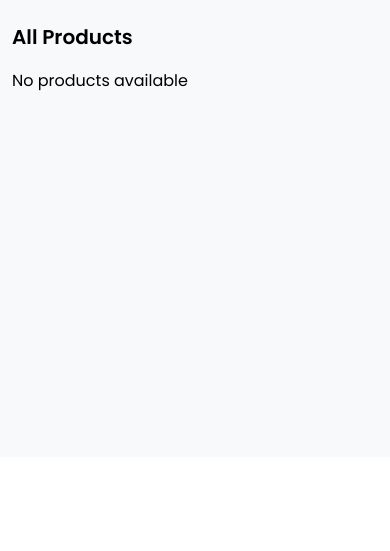
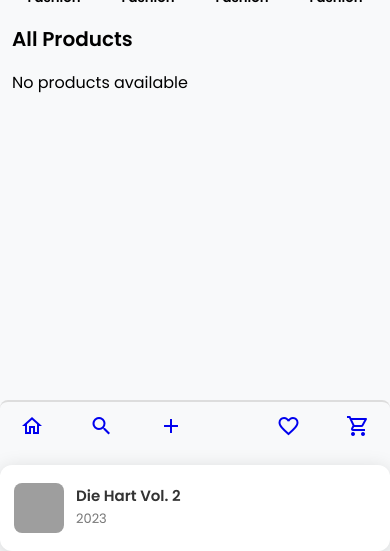
Before and after one commit to Tahiru-Swallah/winimarketGh, a Django app: template winimarket_app/products/templates/products/product_list.html in a window 390 px wide. Shown: the part 387-938 px from the top of the page. Before the commit the page ends 478 px from the top, so only its background shows below. Run offline with Django 5.2, Linux system fonts and the light colour scheme; the template is opened without the code that fills it, so the values that code supplies are empty; grey boxes are pictures that could not be loaded.

Commit message:
Updated files

```diff
--- a/winimarket_app/products/templates/products/product_list.html
+++ b/winimarket_app/products/templates/products/product_list.html
@@ -32,6 +32,16 @@
             </ul>
         </div>
     </header>
+
+    <div class="bottom-navbar">
+        <ul>
+            <li><a href="#"><span class="material-icons-outlined">home</span></a></li>
+            <li><a href="#"><span class="material-icons-outlined">search</span></a></li>
+            <li><a href="#"><span class="material-icons-outlined">add_2</span></a></li>
+            <li><a href="#"><span class="material-icons-outlined">favorite_border</span></a></li>
+            <li><a href="#"><span class="material-icons-outlined">shopping_cart</span></a></li>
+        </ul>
+    </div>
 
     <div class="search-list" id="search-list">
         <!-- search list here -->
@@ -76,6 +86,10 @@
 
             <div class="product-sect">
 
+                <div class="slide-box">
+                    <img src="{% static 'images/slide.jpg'%}" alt="slide-show-image">
+                </div>
+
                 <div class="mobile-cat">
                     <div class="cat-info">
                         <img src="{% static 'images/shirt.jpg' %}" alt="cat">
@@ -93,10 +107,6 @@
                         <img src="{% static 'images/shirt.jpg' %}" alt="cat">
                         <h5>Fashion</h5>
                     </div>
-                </div>
-
-                <div class="slide-box">
-                    <img src="{% static 'images/slide.jpg'%}" alt="slide-show-image">
                 </div>
 
                 <div class="products-container">
--- a/winimarket_app/registration/static/css/main/index.css
+++ b/winimarket_app/registration/static/css/main/index.css
@@ -135,7 +135,7 @@ header .navbar ul li a span.active{
   color: #fff;
 }
 
-.search-list{
+/* .search-list{
     position: fixed;
     width: 100%;
     height: 100vh;
@@ -192,7 +192,101 @@ header .navbar ul li a span.active{
   background-color: #ddd;
   outline: none;
   border-radius: 10px;
+} */
+
+/* --- Search List (Pinterest Inspired) --- */
+.search-list {
+  position: absolute;
+  top: 100%;
+  left: 0;
+  width: 100%;
+  max-height: 500px;
+  overflow-y: auto;
+  background: #fff;
+  border-radius: 12px;
+  box-shadow: 0 4px 20px rgba(0, 0, 0, 0.15);
+  margin-top: 8px;
+  z-index: 1000;
+  padding: 8px 0;
 }
+
+/* Scrollbar (minimal style like Pinterest) */
+.search-list::-webkit-scrollbar {
+  width: 6px;
+}
+.search-list::-webkit-scrollbar-thumb {
+  background: rgba(0, 0, 0, 0.2);
+  border-radius: 6px;
+}
+.search-list::-webkit-scrollbar-track {
+  background: transparent;
+}
+
+.search-list-item {
+  display: flex;
+  align-items: center;
+  padding: 10px 14px;
+  cursor: pointer;
+  transition: background 0.2s ease;
+}
+
+.search-list-item:hover {
+  background: rgba(0, 0, 0, 0.05);
+}
+
+.search-item-thumbnail {
+  width: 50px;
+  height: 50px;
+  flex-shrink: 0;
+  border-radius: 8px;
+  overflow: hidden;
+  margin-right: 12px;
+}
+
+.search-item-thumbnail img {
+  width: 100%;
+  height: 100%;
+  object-fit: cover;
+}
+
+.search-item-info {
+  flex: 1;
+  display: flex;
+  flex-direction: column;
+  justify-content: center;
+}
+
+.search-item-info h3 {
+  font-size: 15px;
+  font-weight: 600;
+  color: #333;
+  margin: 0 0 4px 0;
+  line-height: 1.2;
+}
+
+.search-item-info p {
+  font-size: 13px;
+  color: #777;
+  margin: 0;
+}
+
+/* --- Dark mode --- */
+/* @media (prefers-color-scheme: dark) {
+  .search-list {
+    background: #1e1e1e;
+    box-shadow: 0 4px 20px rgba(0, 0, 0, 0.6);
+  }
+  .search-list-item:hover {
+    background: rgba(255, 255, 255, 0.08);
+  }
+  .search-item-info h3 {
+    color: #eee;
+  }
+  .search-item-info p {
+    color: #aaa;
+  }
+} */
+
 
 main {
   padding: 85px 10% 20px 15%;
@@ -266,41 +360,6 @@ main .product-section{
   width: 60%;
   padding-bottom: 6px;
 }
-
-/* .product-sect .search-bar{
-  margin-bottom: 16px;
-  width: 100%;
-  position: relative;
-}
-
-.product-sect .search-bar input{
-  padding: var(--padding);
-  border: 1px solid #ddd;
-  border-radius: var(--border-radius);
-  margin-top: 5px;
-  font-size: 14px;
-  outline: none;
-  transition: border 0.3s ease;
-  width: 100%;
-}
-
-.product-sect .search-bar input:focus{
-  border-color: var(--primary-hover);
-}
-
-.product-sect .search-bar button{
-  background-color: transparent;
-  outline: none;
-  border: none;
-  position: absolute;
-  top: 20px;
-  right: 10px;
-}
-
-.product-sect .search-bar button span{
-  color: var(--text-color);
-  font-size: 18px;
-} */
 
 .product-sect .slide-box img{
   width: 100%;
@@ -685,13 +744,21 @@ main .product-section{
   display: none;
 }
 
+.bottom-navbar{
+  display: none;
+}
+
 @media screen and (max-width: 780px){
   header{
     padding: 12px 20px;
   }
 
   main{
-    padding: 85px 20px 10px 20px;
+    padding: 85px 20px;
+  }
+
+  html::-webkit-scrollbar{
+    width: 0;
   }
 
   header .navbar{
@@ -738,6 +805,7 @@ main .product-section{
     justify-content: space-around;
     gap: 10px;
     margin-bottom: 14px;
+    margin-top: 16px;
   }
 
   .mobile-cat .cat-info{
@@ -794,10 +862,164 @@ main .product-section{
   .search-bar{
     display: none;
   }
+
+  .bottom-navbar{
+    display: flex;
+    position: fixed;
+    bottom: 0;
+    right: 0;
+    background: var(--bg-color);
+    width: 100%;
+    z-index: 99;
+    border-top-left-radius: 8px;
+    border-top-right-radius: 8px;
+    border-top: 2px solid #ddd;
+  }
+
+  .bottom-navbar ul{
+    display: flex;
+    align-items: center;
+    justify-content: space-between;
+    width: 100%;
+    padding: 12px 20px;
+  }
 }
 
 @media screen and (max-width: 480px){
   main{
-    padding: 75px 12px 20px 12px;
+    padding: 75px 12px;
   }
 }
+
+/* 🌙 Dark Mode */
+/* @media (prefers-color-scheme: dark) {
+  :root {
+    --bg-color: #121212;
+    --card-bg: rgba(255, 255, 255, 0.05);
+    --text-color: #e0e0e0;
+    --primary-color: #4A90E2;
+    --primary-hover: #357ABD;
+    --accent-color: #FFD700;
+    --success-color: #4CAF50;
+    --error-color: #FF6B6B;
+  }
+
+  body {
+    background: var(--bg-color);
+    color: var(--text-color);
+  }
+
+  header {
+    background: #1e1e1e;
+    border-bottom: 1px solid #333;
+  }
+
+  header .logo h1 {
+    color: var(--primary-color);
+  }
+
+  header .navbar ul li a span {
+    background: #2c2c2c;
+    color: var(--text-color);
+  }
+
+  header .navbar ul li a span:hover,
+  header .navbar ul li a span.active {
+    background: var(--primary-hover);
+    color: #fff;
+  }
+
+  .search-bar .search-input {
+    background: #1e1e1e;
+    border: 1px solid #444;
+    color: var(--text-color);
+  }
+
+  .search-bar button span {
+    color: var(--text-color);
+  }
+
+  .search-list {
+    background: rgba(0, 0, 0, 0.6);
+  }
+
+  .search-list .search-list-item {
+    background-color: #1e1e1e;
+    border-bottom: 1px solid #333;
+    color: var(--text-color);
+  }
+
+  .search-list .search-list-item:hover {
+    background-color: #2a2a2a;
+  }
+
+  .category-sect form {
+    background-color: #1e1e1e;
+    box-shadow: 0 2px 12px rgba(0, 0, 0, 0.4);
+  }
+
+  .category-sect form select {
+    background: #2c2c2c;
+    color: var(--text-color);
+    border: 1px solid #444;
+  }
+
+  .new-product {
+    background: #1e1e1e;
+    box-shadow: 0 2px 12px rgba(0,0,0,0.4);
+  }
+
+  .new-product span {
+    background: #2c2c2c;
+    color: var(--text-color);
+  }
+
+  .new-product span:hover {
+    background: var(--primary-hover);
+    color: #fff;
+  }
+
+  .p-container {
+    background: #1e1e1e;
+    box-shadow: 0 3px 12px rgba(0, 0, 0, 0.4);
+  }
+
+  .close {
+    background: #2c2c2c;
+    color: var(--text-color);
+  }
+
+  .order-btn {
+    border: 1px solid var(--text-color);
+    color: var(--text-color);
+  }
+
+  .order-btn:hover {
+    border-color: var(--primary-hover);
+    color: #ddd;
+  }
+
+  .cart-buy .cart-btn {
+    background: var(--primary-color);
+  }
+
+  .cart-buy .cart-btn:hover {
+    background: var(--primary-hover);
+  }
+  .menu-icon {
+    display: flex;
+    align-items: center;
+    justify-content: center;
+    width: 40px;
+    height: 40px;
+    background: #333;
+    border-radius: 50%;
+    color: #fff;
+    transition: background 0.4s ease, color 0.4s ease;
+  }
+
+  .menu-icon:hover{
+    background: var(--primary-hover);
+  }
+}
+ */
--- a/winimarket_app/registration/static/js_files/main/products.js
+++ b/winimarket_app/registration/static/js_files/main/products.js
@@ -265,5 +265,5 @@ export function closeProductDetail(skipHistory = false) {
         container.style.display = 'none';
         container.innerHTML = '';
     }, 300);
-    if (!skipHistory) history.pushState({}, '', '/products/');
+    if (!skipHistory) history.pushState({}, '', '/');
 }
```
